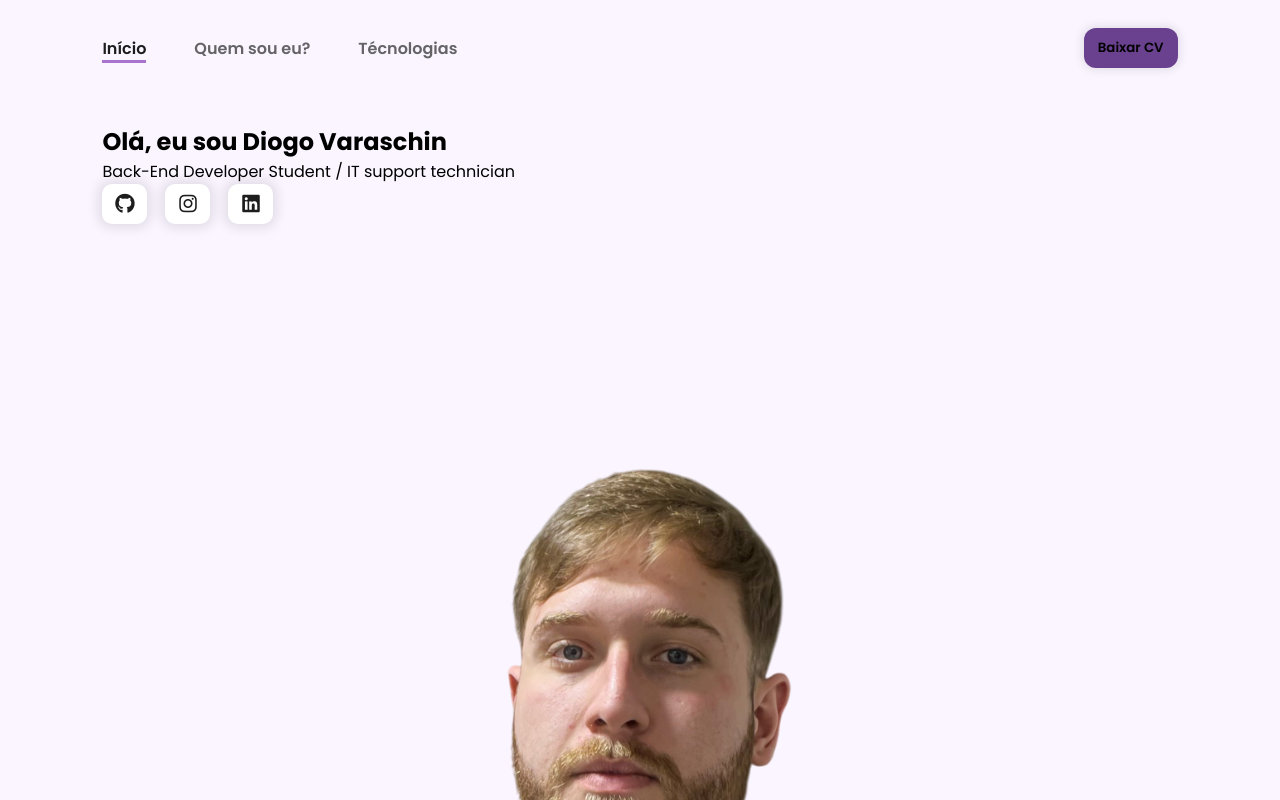
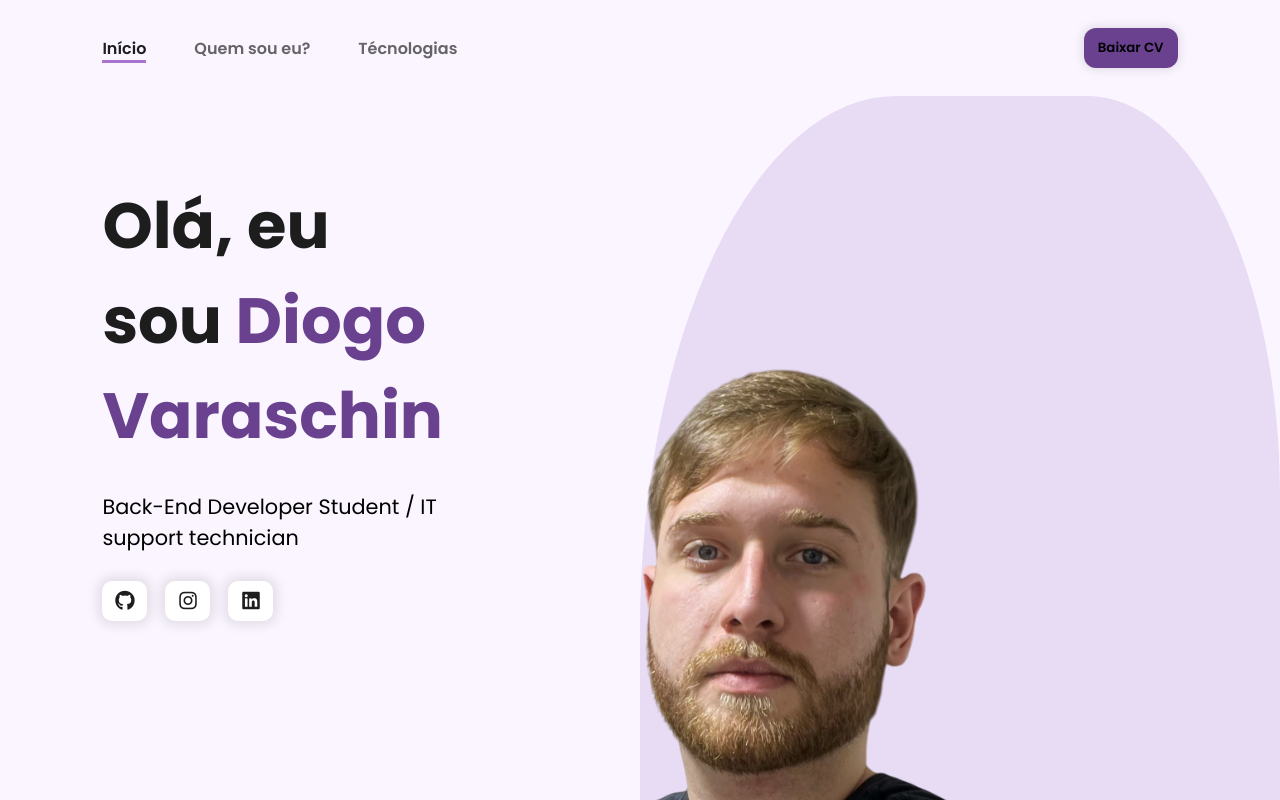
Before and after one commit to diogoww/diogow.dev, a plain HTML site: page index.html in a window 1280 px wide. Shown: the top 800 px of the page. Drawn offline with nearby package versions, Linux system fonts and the light colour scheme.

Commit message:
style: home.css completed

```diff
--- a/index.html
+++ b/index.html
@@ -5,7 +5,6 @@
     <meta name="viewport" content="width=device-width, initial-scale=1.0">
 
     <link rel="stylesheet" href="styles/style.css">
-    <link rel="stylesheet" href="styles/header.css">
     <link rel="stylesheet" href="https://cdnjs.cloudflare.com/ajax/libs/font-awesome/6.5.1/css/all.min.css" integrity="sha512-DTOQO9RWCH3ppGqcWaEA1BIZOC6xxalwEsw9c2QQeAIftl+Vegovlnee1c9QX4TctnWMn13TZye+giMm8e2LwA==" crossorigin="anonymous" referrerpolicy="no-referrer" />
 
     <script src="https://cdnjs.cloudflare.com/ajax/libs/jquery/3.7.1/jquery.min.js" integrity="sha512-v2CJ7UaYy4JwqLDIrZUI/4hqeoQieOmAZNXBeQyjo21dadnwR+8ZaIJVT8EE2iyI61OV8e6M8PP2/4hpQINQ/g==" crossorigin="anonymous" referrerpolicy="no-referrer"></script>
--- /dev/null
+++ b/styles/home.css
@@ -0,0 +1,67 @@
+#home {
+    display: flex;
+    min-height: calc(100vh - 91px);
+    position: relative;
+}
+
+#cta {
+    width: 35%;
+    display: flex;
+    flex-direction: column;
+    gap: 28px;
+    margin-top: 5%;
+}
+
+#cta .title {
+    font-size: 4rem;
+    color: var(--color-neutral-1);
+}
+
+#cta .title span {
+    color: var(--color-primary-5);
+}
+
+#cta .description {
+    font-size: 1.3rem;
+}
+
+#banner {
+    display: flex;
+    align-items: start;
+    justify-content: end;
+    width: 70%;
+    z-index: 2;
+}
+
+#banner img {
+    height: 100%;
+    width: fit-content;
+}
+
+.shape {
+    background-color: var(--color-primary-2);
+    width: 50%;
+    height: 100%;
+    position: absolute;
+    border-radius: 40% 30% 0% 20%;
+    top: 0;
+    right: 0;
+    z-index: 1;
+}
+
+@media screen and (max-width: 1170px) {
+    #home {
+        min-width: 100%;
+        padding-top: 0;
+    }
+
+    #banner, #banner img, #home .shape{
+        display: none;
+    }
+
+    #cta {
+        width: 100%;
+        text-align: center;
+        align-items: center;
+    }
+}
--- a/styles/style.css
+++ b/styles/style.css
@@ -1,5 +1,6 @@
 @import url('https://fonts.googleapis.com/css2?family=Poppins:ital,wght@0,100;0,200;0,300;0,400;0,500;0,600;0,700;0,800;0,900;1,100;1,200;1,300;1,400;1,500;1,600;1,700;1,800;1,900&display=swap');
 @import url('header.css');
+@import url('home.css');
 
 :root {
     --color-primary-1: #faf5ff;  /* branco puxado pro roxo */
```
